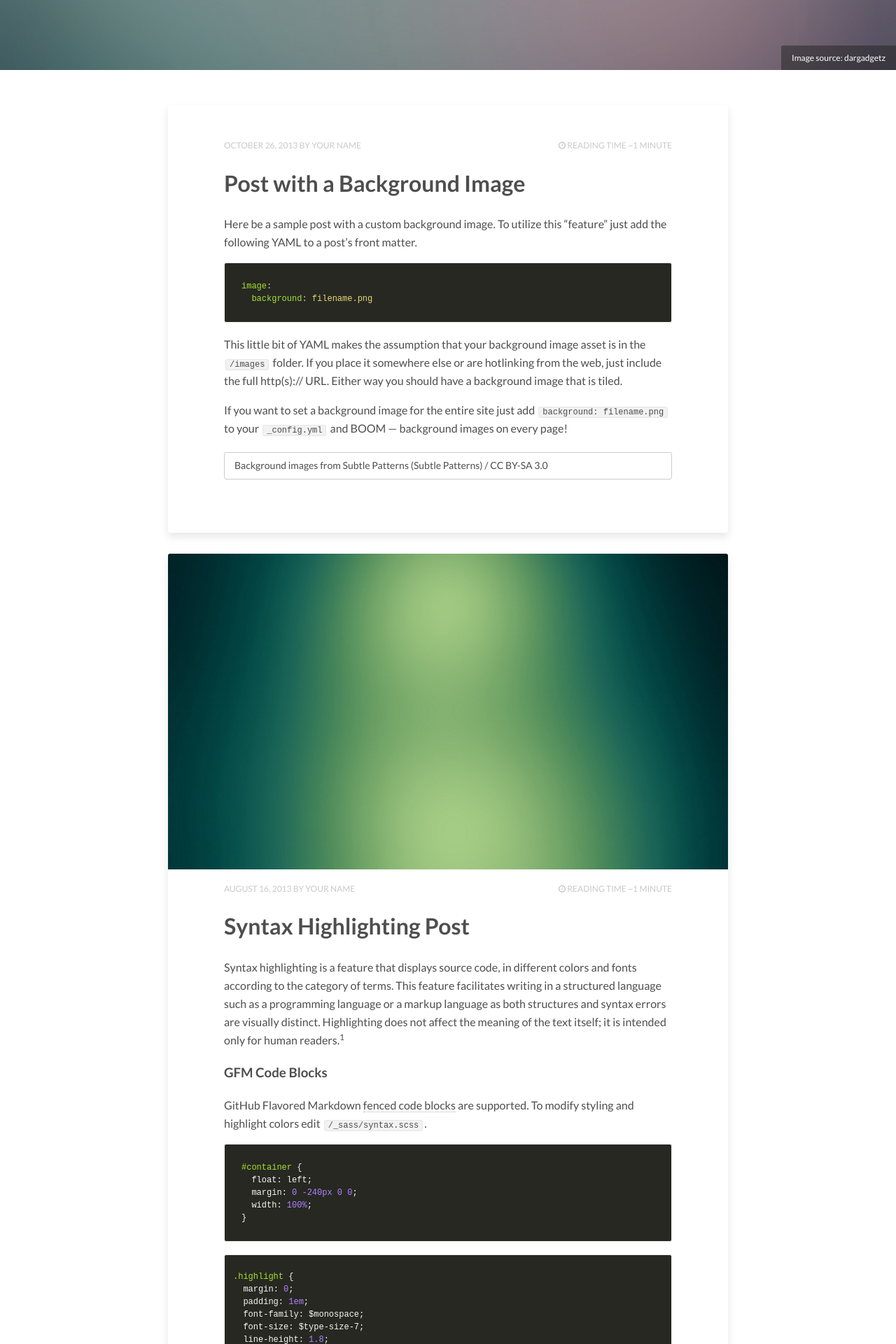
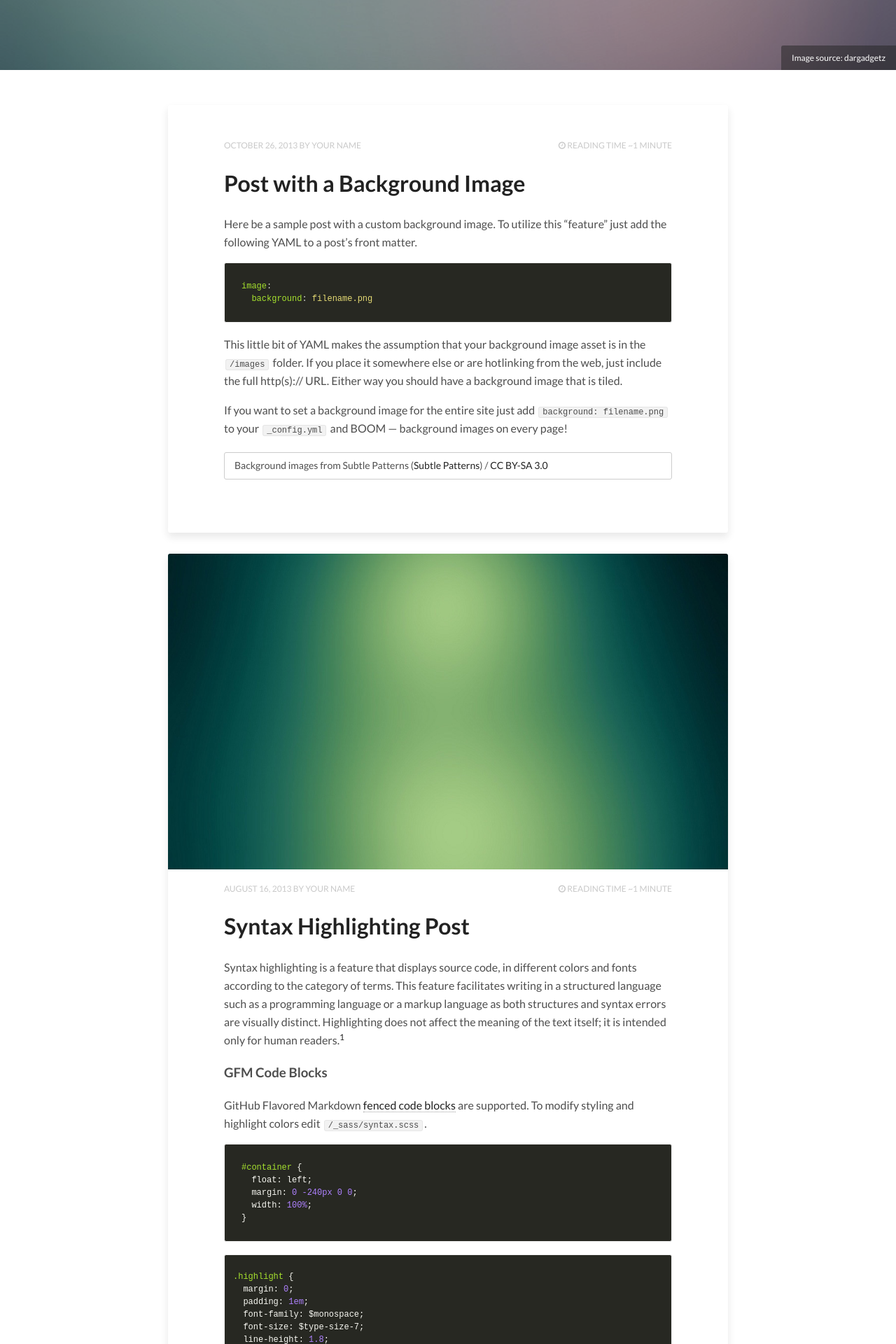
Before and after one commit to yongmin-park/brtlst-jekyll-theme, a Jekyll site: the page built from index.html, in a window 1280 px wide. Shown: the part 300-2220 px from the top of the page at 70% size. Built offline with Jekyll 4.4.1, drawn with Linux system fonts in a browser that asks for light colours; nearby versions of some CDN libraries; the list of posts is cut into pages by our own code.

Commit message:
Changed link hover color

```diff
--- a/_sass/_typography.scss
+++ b/_sass/_typography.scss
@@ -41,6 +41,7 @@ a {
 
 	&:hover {
 		color: darken($link-color, 100);
+		text-decoration: underline;
 	}
 
 	&:focus {
--- a/_sass/_variables.scss
+++ b/_sass/_variables.scss
@@ -38,7 +38,7 @@ $body-color                      : #ffffff;
 $text-color                      : rgba(#222,0.8);
 $comp-color                      : complement(#222);
 $border-color                    : lighten($base-color,60);
-$link-color                      : rgba(#222,0.8);
+$link-color                      : rgba(#222,1.0);
 
 $primary                         : #222;
 $success                         : #5cb85c;
```
